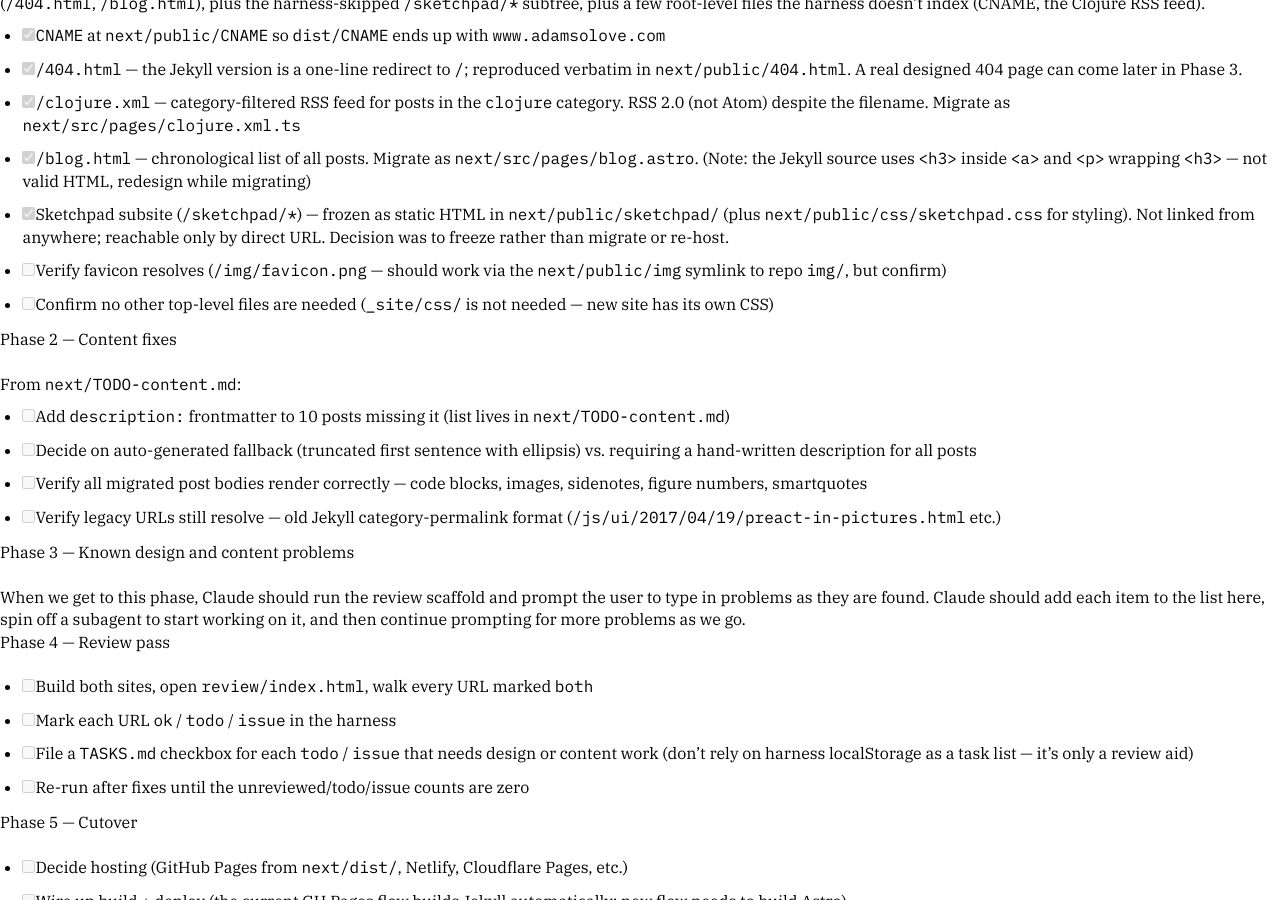
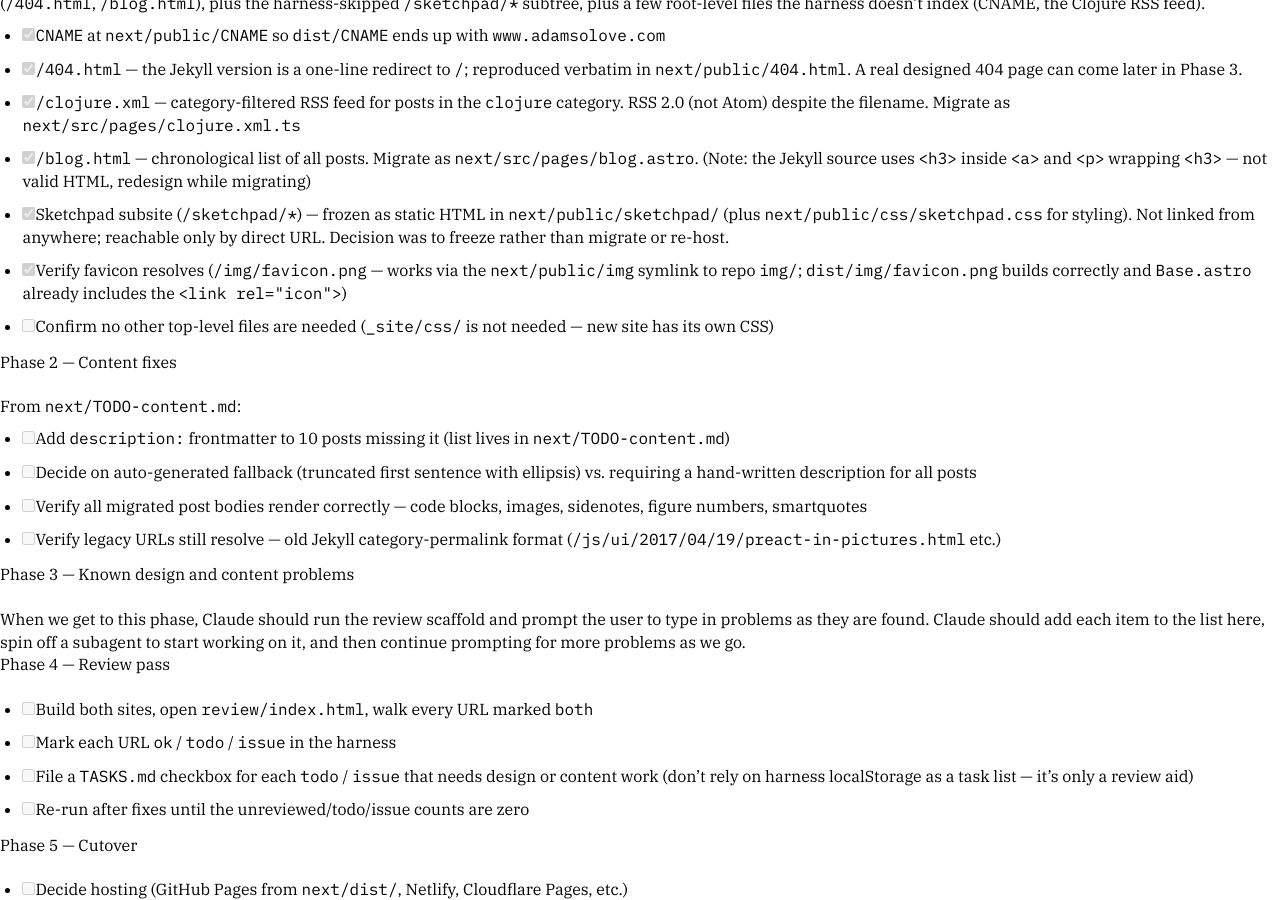
Before and after one commit to asolove/asolove.github.io, a Jekyll site: the page built from TASKS.md, in a window 1280 px wide and 900 px high, scrolled down 788 px. Built offline with Jekyll 4.4.1, drawn with Linux system fonts in a browser that asks for light colours; our own code applies the rules of GitHub Pages for plain Markdown files; comment, search, counter and statistics services are not loaded.

Commit message:
Verify favicon resolves via next/public/img symlink

```diff
--- a/TASKS.md
+++ b/TASKS.md
@@ -25,7 +25,7 @@ Pages the old site has that the new site doesn't yet. Verified by running the re
 - [x] `/clojure.xml` — category-filtered RSS feed for posts in the `clojure` category. RSS 2.0 (not Atom) despite the filename. Migrate as `next/src/pages/clojure.xml.ts`
 - [x] `/blog.html` — chronological list of all posts. Migrate as `next/src/pages/blog.astro`. (Note: the Jekyll source uses `<h3>` inside `<a>` and `<p>` wrapping `<h3>` — not valid HTML, redesign while migrating)
 - [x] Sketchpad subsite (`/sketchpad/*`) — frozen as static HTML in `next/public/sketchpad/` (plus `next/public/css/sketchpad.css` for styling). Not linked from anywhere; reachable only by direct URL. Decision was to freeze rather than migrate or re-host.
-- [ ] Verify favicon resolves (`/img/favicon.png` — should work via the `next/public/img` symlink to repo `img/`, but confirm)
+- [x] Verify favicon resolves (`/img/favicon.png` — works via the `next/public/img` symlink to repo `img/`; `dist/img/favicon.png` builds correctly and `Base.astro` already includes the `<link rel="icon">`)
 - [ ] Confirm no other top-level files are needed (`_site/css/` is not needed — new site has its own CSS)
 
 ## Phase 2 — Content fixes
```
